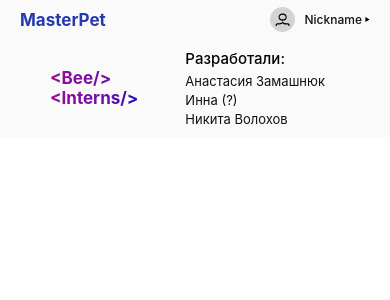
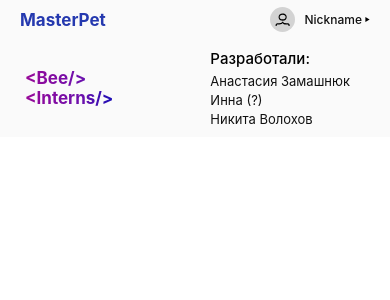
Before and after one commit to nastjazzz/final_project, a React (Create React App) app: page /profile/1 in a window 390 px wide. Shown: the top 300 px of the page. Built offline with nearby package versions, Linux system fonts and the light colour scheme.

Commit message:
Fixed footer adaptive design

```diff
--- a/src/components/Footer/footer.css
+++ b/src/components/Footer/footer.css
@@ -71,7 +71,7 @@ a:hover {
 
 @media (max-width: 660px) {
 	.footer_container {
-		margin: 0 50px;
+		margin: 0 25px;
 	}
 
 	.developed_wrapper {
```
